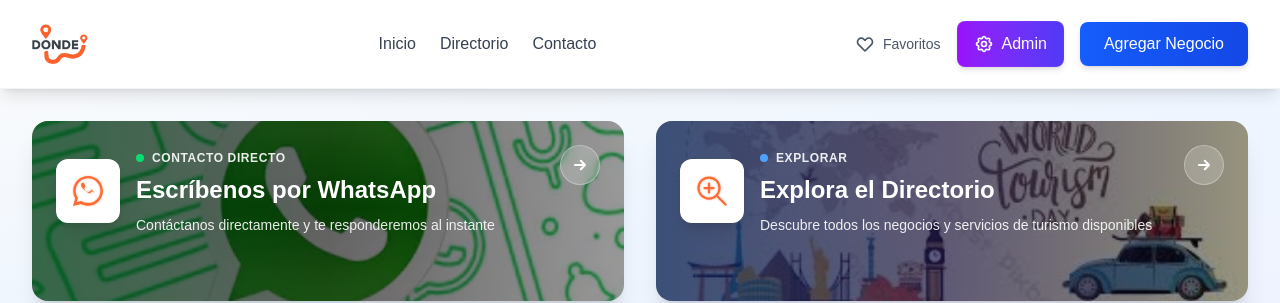
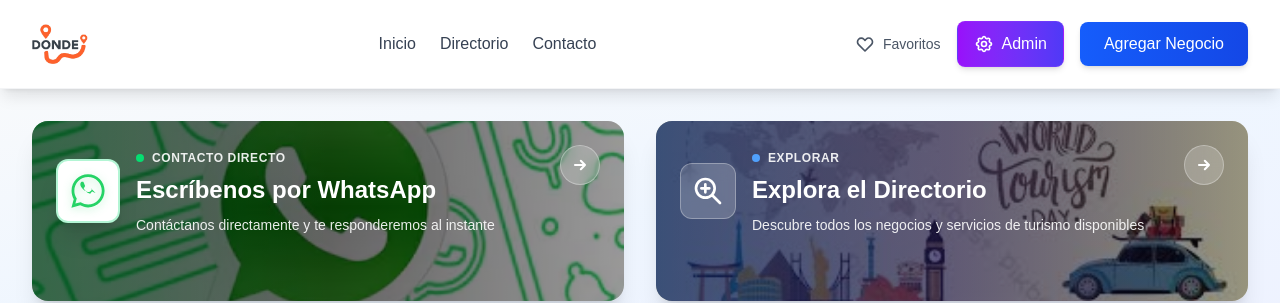
Before and after one commit to dondeoficialdevs/DondeOficial, a Next.js app in the folder frontend/: page / in a window 1280 px wide. Shown: the top 303 px of the page. Built offline with nearby package versions, Linux system fonts and the light colour scheme; no server answers.

Commit message:
fix: Restaurar iconos de ActionCards a su estado original

```diff
--- a/frontend/src/components/ActionCards.tsx
+++ b/frontend/src/components/ActionCards.tsx
@@ -49,9 +49,13 @@ export default function ActionCards() {
               <div className="flex items-start justify-between gap-4">
                 {/* Icono y texto principal */}
                 <div className="flex items-center gap-4 flex-1">
-                  {/* Icono WhatsApp */}
-                  <div className="shrink-0 w-16 h-16 bg-white rounded-xl flex items-center justify-center shadow-lg group-hover:shadow-xl group-hover:scale-110 transition-all duration-300 border border-white/50">
-                    <svg className="w-9 h-9" fill="#FF6B35" viewBox="0 0 24 24" style={{ filter: 'drop-shadow(0 0 1px rgba(255, 107, 53, 0.4))' }}>
+                  {/* Icono WhatsApp - Mejorado */}
+                  <div className="shrink-0 w-16 h-16 bg-white rounded-xl flex items-center justify-center shadow-xl group-hover:shadow-2xl group-hover:scale-110 transition-all duration-300 border-2 border-green-400/30 relative overflow-hidden">
+                    {/* Efecto de brillo verde sutil */}
+                    <div className="absolute inset-0 bg-gradient-to-br from-green-400/20 via-transparent to-transparent opacity-0 group-hover:opacity-100 transition-opacity duration-300"></div>
+                    {/* Glow effect */}
+                    <div className="absolute inset-0 rounded-xl blur-sm opacity-0 group-hover:opacity-100 transition-opacity duration-300" style={{ boxShadow: '0 0 20px rgba(37, 211, 102, 0.4)' }}></div>
+                    <svg className="w-10 h-10 relative z-10" fill="#25D366" viewBox="0 0 24 24" style={{ filter: 'drop-shadow(0 2px 4px rgba(37, 211, 102, 0.3))' }}>
                       <path d="M12.04 2c-5.46 0-9.91 4.45-9.91 9.91 0 1.75.46 3.49 1.32 5.01L2.05 22l5.25-1.38c1.45.79 3.08 1.21 4.74 1.21 5.46 0 9.91-4.45 9.91-9.91S17.5 2 12.04 2zm.01 18.05c-1.48 0-2.93-.4-4.2-1.15l-.3-.18-3.12.82.83-3.04-.2-.31c-.82-1.31-1.26-2.83-1.26-4.38 0-4.54 3.7-8.24 8.24-8.24s8.24 3.7 8.24 8.24-3.69 8.24-8.23 8.24z"/>
                       <path d="M16.53 13.2c-.25-.13-1.47-.73-1.7-.81-.23-.08-.39-.12-.56.12-.17.25-.66.81-.81.98-.15.17-.3.19-.56.07-.25-.13-1.06-.39-2.02-1.24-.75-.67-1.26-1.5-1.41-1.75-.15-.25-.02-.38.11-.51.11-.11.25-.29.37-.44.13-.15.17-.25.25-.42.08-.17.04-.32-.02-.44-.06-.13-.56-1.35-.77-1.85-.2-.48-.41-.42-.56-.43-.14 0-.3-.01-.47-.01s-.27.04-.41.2c-.15.17-.57.56-.57 1.36 0 .8.58 1.58.66 1.69.08.11 1.14 1.74 2.76 2.41 1.62.67 1.62.45 1.92.42.3-.03 1.17-.48 1.33-.97.17-.48.17-.9.12-.97-.05-.08-.22-.13-.47-.26z"/>
                     </svg>
@@ -106,9 +110,9 @@ export default function ActionCards() {
                 {/* Icono y texto principal */}
                 <div className="flex items-center gap-4 flex-1">
                   {/* Icono Directorio */}
-                  <div className="shrink-0 w-16 h-16 bg-white rounded-xl flex items-center justify-center shadow-lg group-hover:shadow-xl group-hover:scale-110 transition-all duration-300 border border-white/50">
-                    <svg className="w-9 h-9" fill="none" stroke="#FF6B35" viewBox="0 0 24 24" style={{ strokeWidth: 1, filter: 'drop-shadow(0 0 1px rgba(255, 107, 53, 0.4))' }}>
-                      <path strokeLinecap="round" strokeLinejoin="round" strokeWidth={1.5} d="M21 21l-6-6m2-5a7 7 0 11-14 0 7 7 0 0114 0zM10 7v3m0 0v3m0-3h3m-3 0H7" />
+                  <div className="shrink-0 w-14 h-14 bg-white/20 backdrop-blur-sm rounded-xl flex items-center justify-center border border-white/30 group-hover:bg-white/30 group-hover:scale-110 transition-all duration-300">
+                    <svg className="w-8 h-8 text-white" fill="none" stroke="currentColor" viewBox="0 0 24 24">
+                      <path strokeLinecap="round" strokeLinejoin="round" strokeWidth={2} d="M21 21l-6-6m2-5a7 7 0 11-14 0 7 7 0 0114 0zM10 7v3m0 0v3m0-3h3m-3 0H7" />
                     </svg>
                   </div>
 
```
